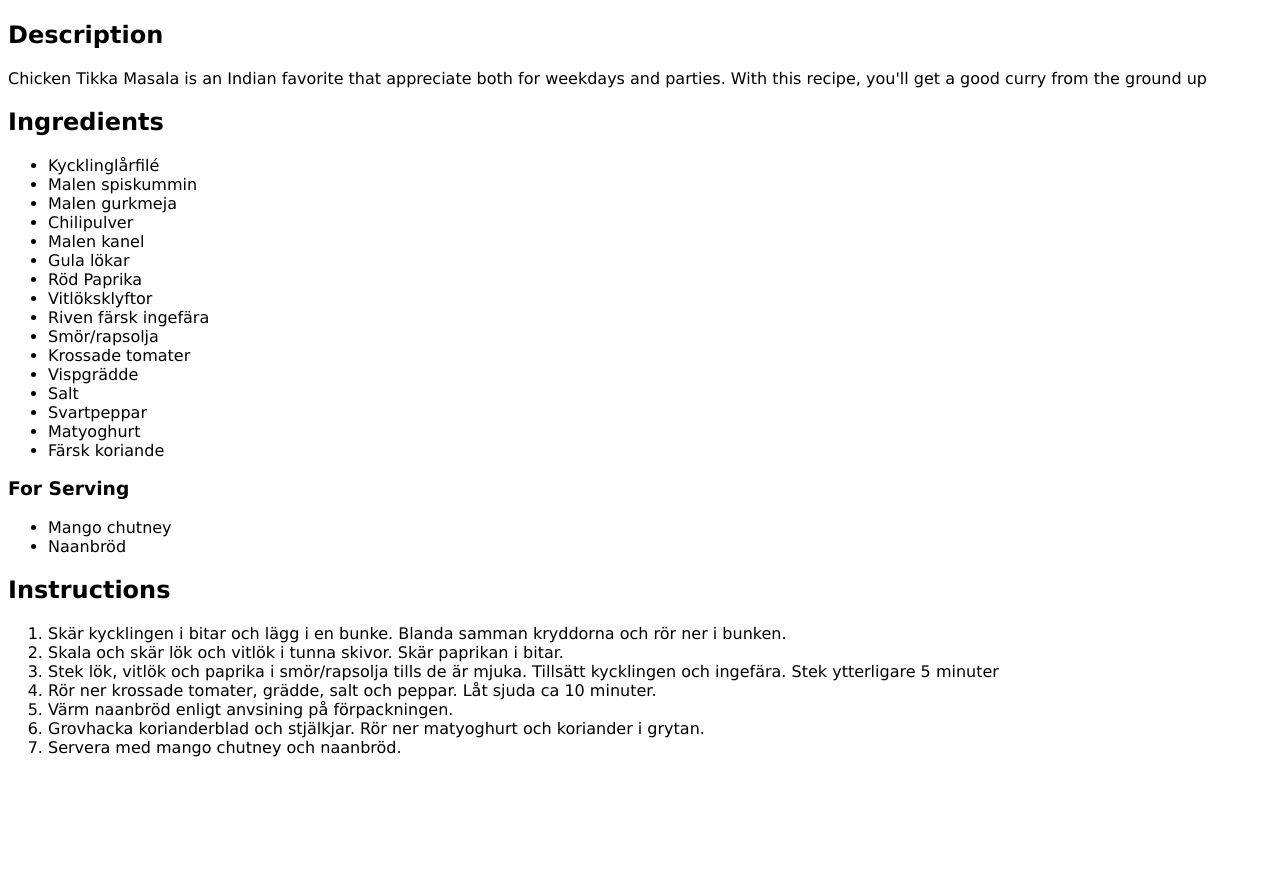
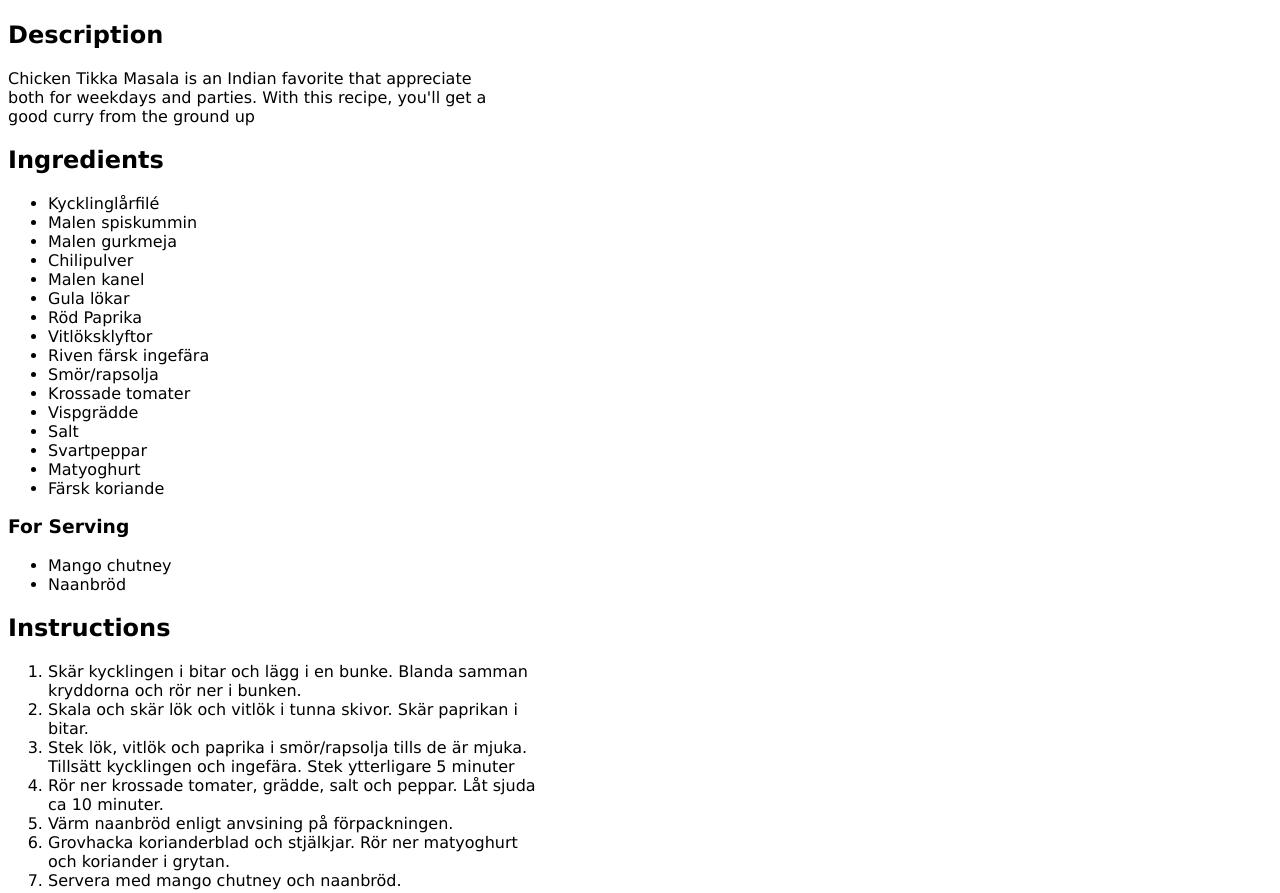
Before and after one commit to 02rasjac/odin-recipes, a plain HTML site: page recipes/chicken-tikka-masala.html in a window 1280 px wide. Shown: the part 459-1352 px from the top of the page. Before the commit the page ends 1232 px from the top, so only its background shows below. Drawn offline with Linux system fonts and the light colour scheme.

Commit message:
Add text-wrapping

```diff
--- a/recipes/chicken-tikka-masala.html
+++ b/recipes/chicken-tikka-masala.html
@@ -14,7 +14,7 @@
       alt="Chicken Tikka Masala whit coriander on top and naanbread on the side"
       id="thumbnail" />
     <h2>Description</h2>
-    <p>
+    <p class="wrap">
       Chicken Tikka Masala is an Indian favorite that appreciate both for
       weekdays and parties. With this recipe, you'll get a good curry from the
       ground up
@@ -46,7 +46,7 @@
     </ul>
 
     <h2>Instructions</h2>
-    <ol>
+    <ol class="wrap">
       <li>
         Skär kycklingen i bitar och lägg i en bunke. Blanda samman kryddorna och
         rör ner i bunken.
--- a/styles.css
+++ b/styles.css
@@ -35,3 +35,8 @@ a.recipe:hover {
     height: auto;
     width: 500px;
 }
+
+.wrap {
+    width: 500px;
+    overflow-wrap: break-word;
+}
```
